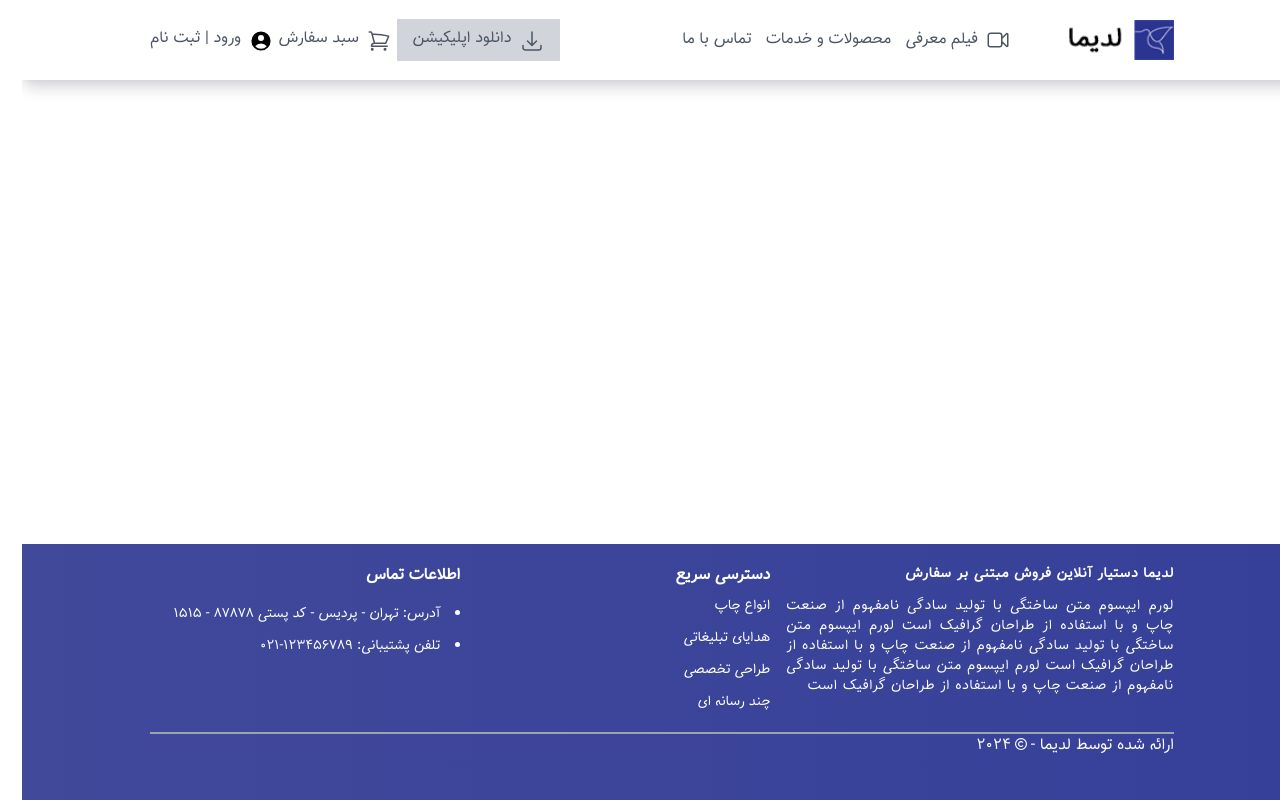
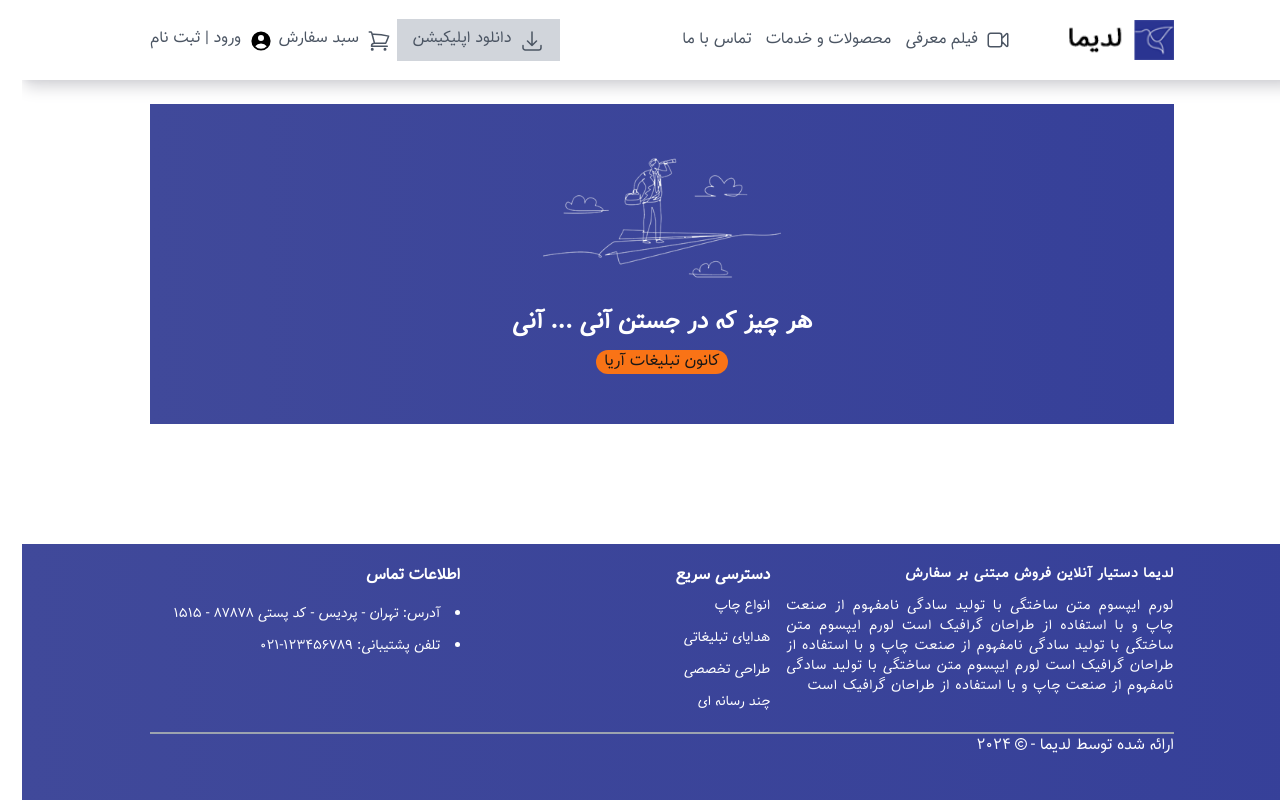
Before and after one commit to Ali-Primer/color-selector, a Next.js app: page / in a window 1280 px wide. Built offline with nearby package versions, Linux system fonts and the light colour scheme.

Commit message:
bannerDesktop done

```diff
--- a/app/components/global/Banner.tsx
+++ b/app/components/global/Banner.tsx
@@ -1,9 +1,11 @@
+import { BannerDesktop } from "./banners/BannerDesktop";
 import { BannerMobile } from "./banners/BannerMobile";
 
 export function Banner() {
   return (
     <>
       <BannerMobile />
+      <BannerDesktop />
     </>
   );
 }
--- a/app/components/global/banners/BannerDesktop.tsx
+++ b/app/components/global/banners/BannerDesktop.tsx
@@ -0,0 +1,18 @@
+import Image from "next/image";
+
+export function BannerDesktop(){
+    return(
+        <>
+        <div className="flex justify-center w-full h-80 mt-6">
+
+            <div className="hidden lg:flex w-4/5 h-full bg-gradient-to-l from-[#364099] to-[#40499A] justify-center items-center">
+                <div className="flex flex-col items-center w-1/2">
+                    <Image alt="banner" src="/banner/market2.png" height={200} width={250}/>
+                    <p className="font-extrabold text-white mt-6 text-2xl">هر چیز که در جستن آنی ... آنی</p>
+                    <p className="bg-orange-500 px-2 mt-3 rounded-full">کانون تبلیغات آریا</p>
+                </div>
+            </div>
+        </div>
+        </>
+    )
+}
```
